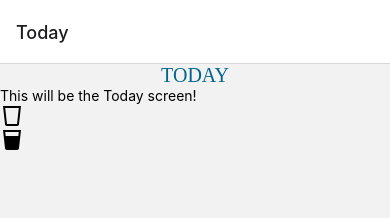
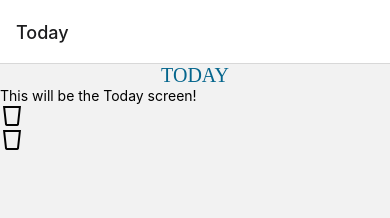
Before and after one commit to indi-rin/water-tracker, a React Native app: screen /Today in a window 390 px wide. Shown: the top 218 px of the page. Built offline with nearby package versions, Linux system fonts and the light colour scheme.

Commit message:
feat: basic water cup toggle

```diff
--- a/src/components/Cup.tsx
+++ b/src/components/Cup.tsx
@@ -1,2 +1,18 @@
-import React, { FC } from "react";
+import React, { FC, useState } from "react";
 import { Pressable } from "react-native";
+import { MaterialCommunityIcons } from "@expo/vector-icons";
+
+const Cup: FC = () => {
+  const [filled, setFilled] = useState(false);
+  return (
+    <Pressable onPress={() => setFilled(!filled)}>
+      {filled ? (
+        <MaterialCommunityIcons name="cup" size={24} color="black" />
+      ) : (
+        <MaterialCommunityIcons name="cup-outline" size={24} color="black" />
+      )}
+    </Pressable>
+  );
+};
+
+export default Cup;
--- a/src/components/style.ts
+++ b/src/components/style.ts
@@ -1,5 +1,4 @@
 import styled from "styled-components/native";
-import { MaterialCommunityIcons } from "@expo/vector-icons";
 
 export const colors = {
   sapphire: "#05668D",
--- a/src/screens/TodayScreen.tsx
+++ b/src/screens/TodayScreen.tsx
@@ -5,6 +5,7 @@ import { useNavigation } from "@react-navigation/native";
 import { NativeStackNavigationProp } from "@react-navigation/native-stack";
 import { RootStackParamList } from "../navigation/index";
 import { Header } from "../components/style";
+import Cup from "../components/Cup";
 
 type todayStack = NativeStackNavigationProp<RootStackParamList, "Today">;
 
@@ -14,8 +15,8 @@ const Today: FC = () => {
     <View>
       <Header>TODAY</Header>
       <Text>This will be the Today screen!</Text>
-      <MaterialCommunityIcons name="cup-outline" size={24} color="black" />
-      <MaterialCommunityIcons name="cup" size={24} color="black" />
+      <Cup />
+      <Cup />
     </View>
   );
 };
```
